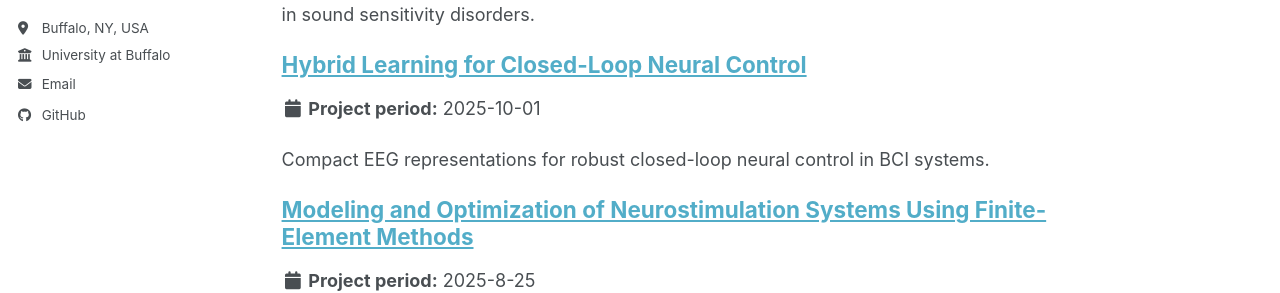
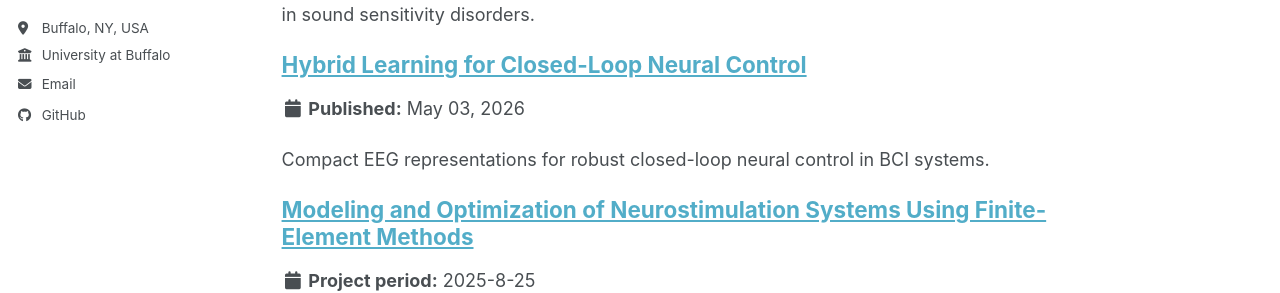
Before and after one commit to Yzhong9527/Yzhong9527.github.io, a Jekyll site: the page built from _pages/portfolio.html, in a window 1280 px wide and 1035 px high. Shown: the part 421-714 px from the top of the window. Built offline with Jekyll 4.4.1, drawn with Linux system fonts in a browser that asks for light colours; a script bundle is joined from its source files by our own code; library files that are not in the unit come from our copies.

Commit message:
Change start date for closed-loop project
Updated the start date for the closed-loop neural control project.

```diff
--- a/_portfolio/closed_loop.md
+++ b/_portfolio/closed_loop.md
@@ -1,7 +1,6 @@
 ---
 title: "Hybrid Learning for Closed-Loop Neural Control"
 order: 2
-start_date: 2025-10-01
 excerpt: "Compact EEG representations for robust closed-loop neural control in BCI systems."
 collection: portfolio
 permalink: /portfolio/closed_loop
```
